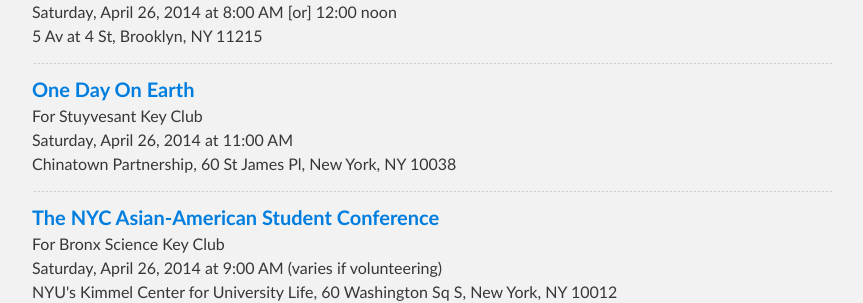
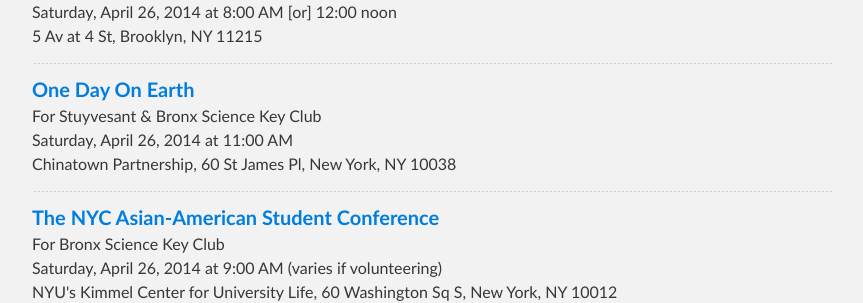
Before and after one commit to d11directions/d11directions.github.io, a Jekyll site: the page built from directions/index.html, in a window 1280 px wide and 900 px high, scrolled down 405 px. Shown: the part 154-457 px from the top of the window, without its empty margins (208-1071 px from the left). Built offline with Jekyll 4.4.1, drawn with Linux system fonts in a browser that asks for light colours.

Commit message:
Update One Day on Earth add bxsci

```diff
--- a/_posts/2014-04-26-One_Day_On_Earth.html
+++ b/_posts/2014-04-26-One_Day_On_Earth.html
@@ -1,9 +1,10 @@
 ---
 layout: direction
 title: One Day On Earth
-for: Stuyvesant Key Club
+for: Stuyvesant &amp; Bronx Science Key Club
 tags:
     - stuy
+    - bxsci
 time: Saturday, April 26, 2014 at 11:00 AM
 location: Chinatown Partnership, 60 St James Pl, New York, NY 10038
 nearest-stations:
```
